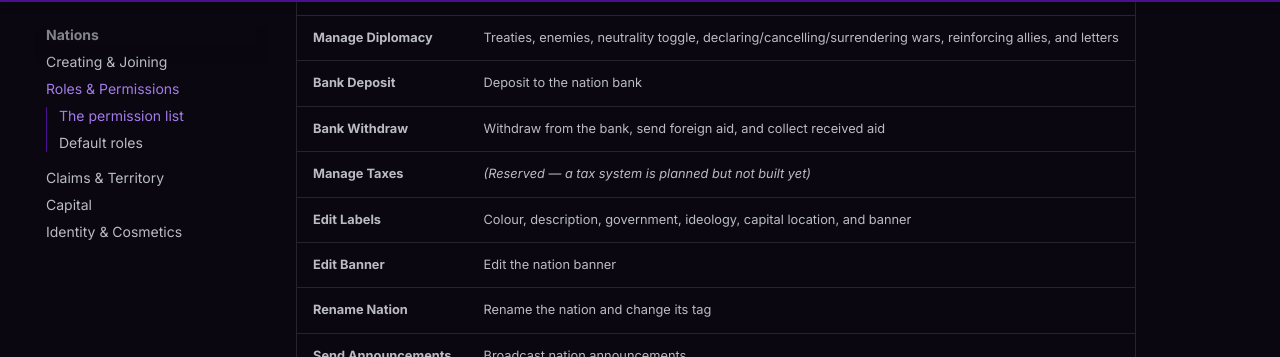
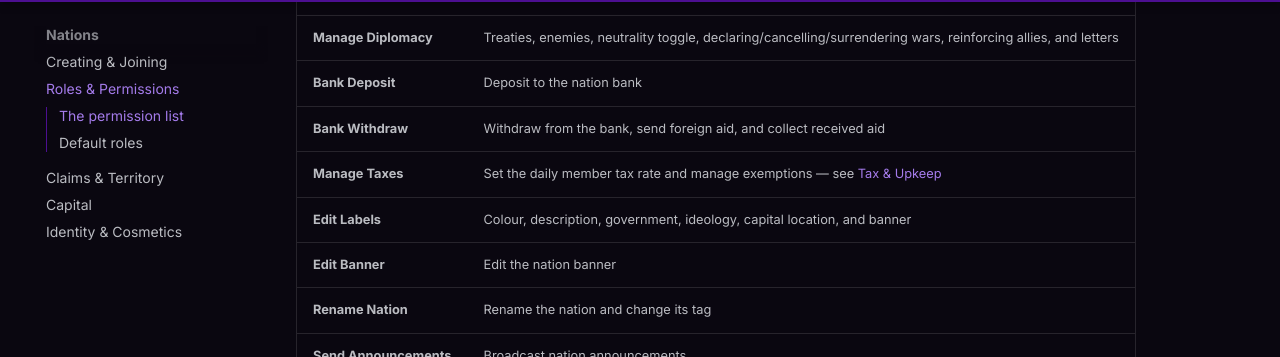
Before and after one commit to SourceRealms/sourcerealms-docs, an MkDocs documentation site: the page built from docs/nations/roles-permissions.md, in a window 1280 px wide and 900 px high, scrolled down 1130 px. Shown: the part 94-451 px from the top of the window. Built offline with MkDocs 1.6.1 and Material for MkDocs 9.7.7, drawn with Linux system fonts in a browser that asks for light colours.

Commit message:
Fix stale Manage Taxes permission description
Two permission-reference pages still said tax was "planned but not built
yet" — the tax system shipped this session. Final sync pass catch.

```diff
--- a/docs/nations/roles-permissions.md
+++ b/docs/nations/roles-permissions.md
@@ -33,7 +33,7 @@ permission to manage members or roles yourself, the Members panel becomes a **re
 | **Manage Diplomacy** | Treaties, enemies, neutrality toggle, declaring/cancelling/surrendering wars, reinforcing allies, and letters |
 | **Bank Deposit** | Deposit to the nation bank |
 | **Bank Withdraw** | Withdraw from the bank, send foreign aid, and collect received aid |
-| **Manage Taxes** | *(Reserved — a tax system is planned but not built yet)* |
+| **Manage Taxes** | Set the daily member tax rate and manage exemptions — see [Tax & Upkeep](../economy/tax-upkeep.md) |
 | **Edit Labels** | Colour, description, government, ideology, capital location, and banner |
 | **Edit Banner** | Edit the nation banner |
 | **Rename Nation** | Rename the nation and change its tag |
```
Also changed, not shown: docs/reference/permissions.md (+1 -1 lines).
